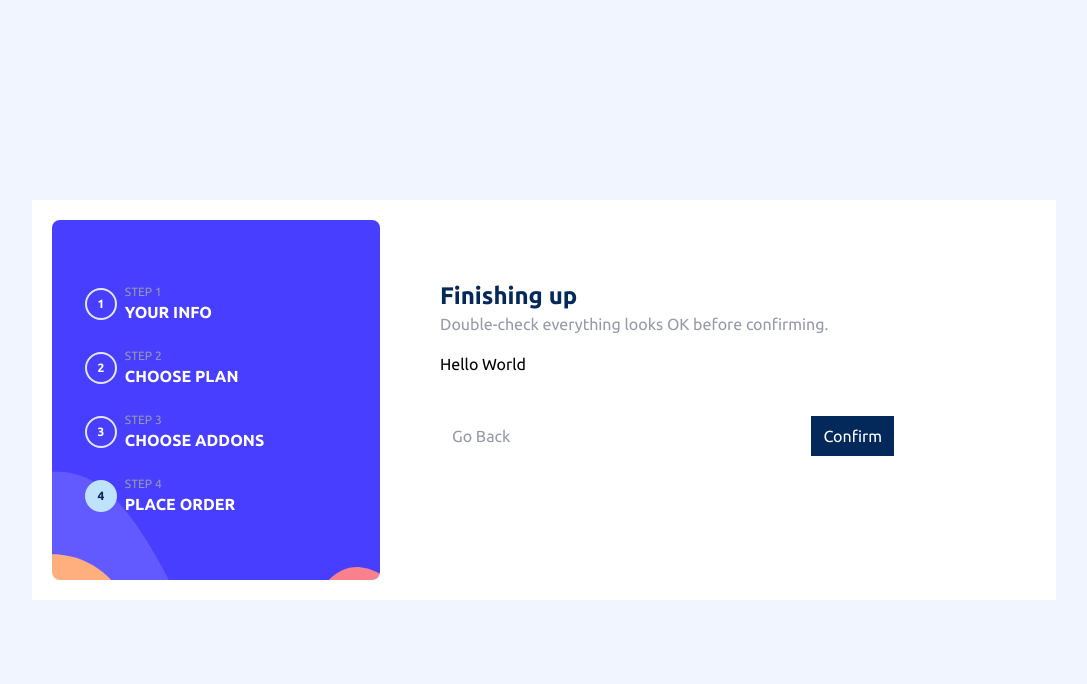
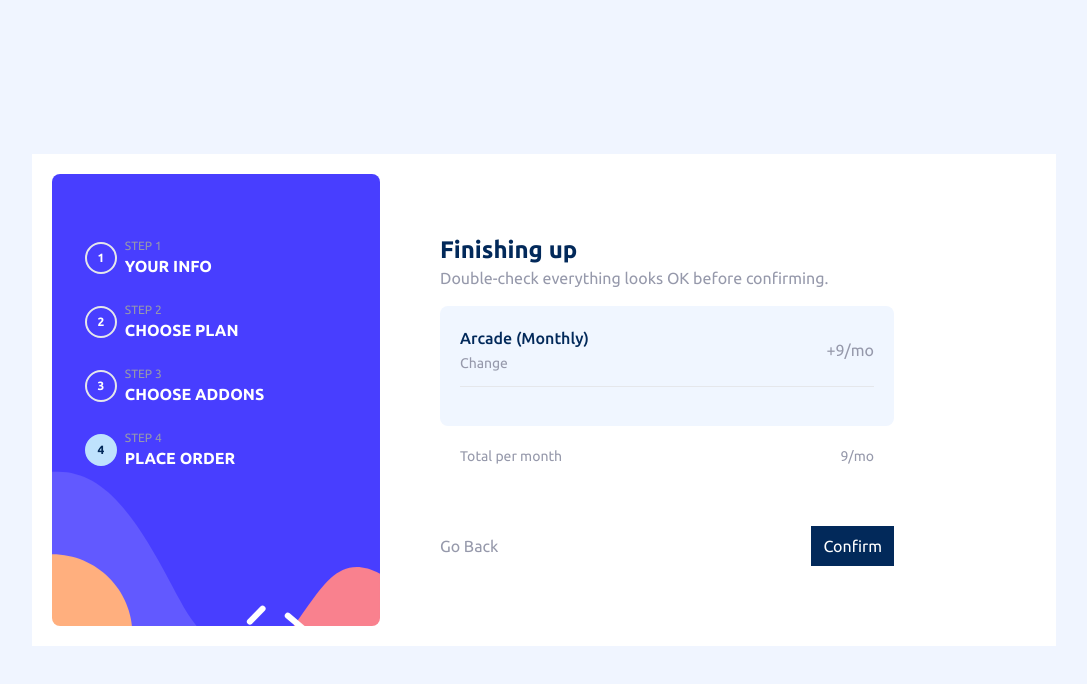
Before and after one commit to herecomesfed/multistep-subscription, a React (Vite) app: page /place-order in a window 1280 px wide. Shown: the top 684 px of the page, without its empty margins (96-1183 px from the left). Built offline with nearby package versions, Linux system fonts and the light colour scheme.

Commit message:
Implemented yearly and monthly payments method

```diff
--- a/src/components/Button.tsx
+++ b/src/components/Button.tsx
@@ -5,7 +5,7 @@ export default function Button({
   hasBg = true,
   onClick,
 }: {
-  children: string;
+  children: string | JSX.Element;
   element?: "a" | "button";
   hasBg?: boolean;
   onClick?: () => void;
@@ -13,8 +13,8 @@ export default function Button({
   const ButtonTag = createElement(
     element === "button" ? "button" : "a",
     {
-      className: `px-3 py-2 ${
-        hasBg ? "bg-marine-blue text-white" : "text-cool-gray"
+      className: `${
+        hasBg ? "bg-marine-blue text-white px-3 py-2" : "text-cool-gray"
       }`,
       onClick: onClick,
     },
--- a/src/components/Switcher.tsx
+++ b/src/components/Switcher.tsx
@@ -1,8 +1,30 @@
+import { useContext } from "react";
+import { contextTypes, DataContext } from "../context/DataContext";
+
 export default function Switcher() {
+  const { billingType, setBillingType, isChecked, setIsChecked } = useContext(
+    DataContext
+  ) as {
+    billingType: contextTypes["billingType"];
+    setBillingType: contextTypes["setBillingType"];
+    isChecked: contextTypes["isChecked"];
+    setIsChecked: contextTypes["setIsChecked"];
+  };
+
+  function handleChangePaymentMethod() {
+    setIsChecked(!isChecked);
+    setBillingType(billingType === "monthly" ? "yearly" : "monthly");
+  }
   return (
     <label className="flex justify-center items-center gap-3 cursor-pointer mt-5 p-3 bg-magnolia rounded-lg">
       <p className="text-marine-blue font-bold">Monthly</p>
-      <input type="checkbox" value="" className="sr-only peer" />
+      <input
+        onChange={handleChangePaymentMethod}
+        type="checkbox"
+        value=""
+        className="sr-only peer"
+        checked={isChecked}
+      />
       <div className="relative w-11 h-6 bg-gray-200 peer-focus:outline-none peer-focus:ring-0 peer-focus:ring-blue-300 dark:peer-focus:ring-blue-800 rounded-full peer dark:bg-gray-700 peer-checked:after:translate-x-full rtl:peer-checked:after:-translate-x-full peer-checked:after:border-white after:content-[''] after:absolute after:top-[2px] after:start-[2px] after:bg-white after:border-gray-300 after:border after:rounded-full after:h-5 after:w-5 after:transition-all dark:border-gray-600 peer-checked:bg-blue-600"></div>
       <p>Yearly</p>
     </label>
--- a/src/context/DataContext.tsx
+++ b/src/context/DataContext.tsx
@@ -12,20 +12,6 @@ export interface plansDataTypes {
   selected: boolean;
 }
 
-// export interface plansType {
-//   plans: plansDataTypes[];
-//   setPlans: plansDataTypes[];
-// }
-
-export interface contextTypes {
-  plans: plansDataTypes[];
-  setPlans: React.Dispatch<React.SetStateAction<plansDataTypes[]>>;
-  selectedPlan: plansDataTypes[];
-  setSelectedPlan: React.Dispatch<React.SetStateAction<plansDataTypes[]>>;
-  data: addonsDataTypes[];
-  setData: React.Dispatch<React.SetStateAction<addonsDataTypes[]>>;
-}
-
 // Addons Types
 export interface addonsDataTypes {
   name: string;
@@ -37,21 +23,56 @@ export interface addonsDataTypes {
   selected: boolean;
 }
 
-// export interface addonsTypes {
-//   data: addonsDataTypes[];
-//   setData: addonsDataTypes[];
+// Pricing Labels Types
+// export interface pricingLabelsTypes {
+//   monthly: {
+//     shortLabel: string;
+//     longLabel: string;
+//   };
+//   yearly: {
+//     shortLabel: string;
+//     longLabel: string;
+//   };
 // }
+
+// Plans Pricing Types for bracket notation
+export interface pricingTypes {
+  monthly: number;
+  yearly: number;
+}
+
+// All Context Props Types
+export interface contextTypes {
+  plans: plansDataTypes[];
+  setPlans: React.Dispatch<React.SetStateAction<plansDataTypes[]>>;
+  selectedPlan: plansDataTypes;
+  data: addonsDataTypes[];
+  setData: React.Dispatch<React.SetStateAction<addonsDataTypes[]>>;
+  selectedAddons: addonsDataTypes[];
+  billingType: string;
+  setBillingType: React.Dispatch<React.SetStateAction<string>>;
+  isChecked: boolean;
+  setIsChecked: React.Dispatch<React.SetStateAction<boolean>>;
+}
 
 const DataContext = createContext<contextTypes | null>(null);
 
 function DataProvider({ children }: { children: ReactNode }) {
   // Plans state for Choose Plans Page
   const [plans, setPlans] = useState(plansData);
-  const [selectedPlan, setSelectedPlan] = useState(
-    plansData.filter((plan) => plan.selected)
-  );
+  const selectedPlan = plans.filter((plan) => plan.selected)[0];
+
   // Addons State for Choose Addons page
   const [data, setData] = useState(addonsData);
+  const selectedAddons = data.filter((addon) => addon.selected);
+
+  // Billing type
+  // 1. Monthly (Default)
+  // 2. Yearly
+
+  const [billingType, setBillingType] = useState("monthly");
+  // BillingType Checkbox Control Value
+  const [isChecked, setIsChecked] = useState(false);
 
   return (
     <DataContext.Provider
@@ -59,9 +80,13 @@ function DataProvider({ children }: { children: ReactNode }) {
         plans,
         setPlans,
         selectedPlan,
-        setSelectedPlan,
         data,
         setData,
+        selectedAddons,
+        billingType,
+        setBillingType,
+        isChecked,
+        setIsChecked,
       }}
     >
       {children}
--- a/src/data.ts
+++ b/src/data.ts
@@ -57,3 +57,26 @@ export const addonsData = [
     selected: false,
   },
 ];
+
+// Pricing Labels Types
+export interface pricingLabelsTypes {
+  monthly: {
+    shortLabel: string;
+    longLabel: string;
+  };
+  yearly: {
+    shortLabel: string;
+    longLabel: string;
+  };
+}
+
+export const pricingLabels = {
+  monthly: {
+    longLabel: "Monthly",
+    shortLabel: "mo",
+  },
+  yearly: {
+    longLabel: "Yearly",
+    shortLabel: "yr",
+  },
+};
--- a/src/pages/Checkout.tsx
+++ b/src/pages/Checkout.tsx
@@ -1,12 +1,88 @@
+import { useContext } from "react";
 import Container from "../components/Container";
 import Heading from "../components/Heading";
+import {
+  DataContext,
+  contextTypes,
+  pricingTypes,
+} from "../context/DataContext";
+import Button from "../components/Button";
+import { useNavigate } from "react-router-dom";
+import { pricingLabels } from "../data";
 
 export default function Checkout() {
+  const { selectedPlan, selectedAddons, billingType } = useContext(
+    DataContext
+  ) as {
+    selectedPlan: contextTypes["selectedPlan"];
+    selectedAddons: contextTypes["selectedAddons"];
+    billingType: contextTypes["billingType"];
+  };
+  // const currentPlan = selectedPlan[0];
+  const navigate = useNavigate();
+
+  // Create Total pricing variable
+  const totalPrice = [
+    selectedPlan.pricing.monthly,
+    ...selectedAddons.map((addon) => addon.pricing.monthly),
+  ].reduce((acc, cur) => acc + cur, 0);
+
   return (
     <>
       <Heading>Finishing up</Heading>
       <p>Double-check everything looks OK before confirming.</p>
-      <Container>Hello World</Container>
+      <Container>
+        <div className="bg-magnolia p-5 rounded-lg">
+          <div className="flex justify-between items-center">
+            <div>
+              <h3 className="font-medium">
+                {selectedPlan.name}{" "}
+                <span>
+                  ({pricingLabels[billingType as keyof pricingTypes].longLabel}
+                </span>
+                )
+              </h3>
+              <Button onClick={() => navigate("/choose-plan")} hasBg={false}>
+                <span className="text-sm">Change</span>
+              </Button>
+            </div>
+            <p>
+              +
+              <span>
+                {selectedPlan.pricing[billingType as keyof pricingTypes]}
+              </span>
+              <span>
+                /{pricingLabels[billingType as keyof pricingTypes].shortLabel}
+              </span>
+            </p>
+          </div>
+          <hr className="h-2 my-3" />
+          <ul data-name="addons">
+            {selectedAddons.length > 0 &&
+              selectedAddons.map((addon) => {
+                return (
+                  <li
+                    key={addon.name}
+                    className="flex justify-between items-center text-sm [&:not(:last-child)]:mb-2"
+                  >
+                    <p>{addon.name}</p>
+                    <p>
+                      +<span>{addon.pricing.monthly}</span>
+                      <span>/mo</span>
+                    </p>
+                  </li>
+                );
+              })}
+          </ul>
+        </div>
+        <div className="flex justify-between items-center text-sm p-5">
+          <p>Total per month</p>
+          <p>
+            {totalPrice}
+            <span>/mo</span>
+          </p>
+        </div>
+      </Container>
     </>
   );
 }
--- a/src/pages/ChooseAddons.tsx
+++ b/src/pages/ChooseAddons.tsx
@@ -3,12 +3,19 @@ import Container from "../components/Container";
 import Heading from "../components/Heading";
 import OptionsContainer from "../components/OptionsContainer";
 
-import { contextTypes, DataContext } from "../context/DataContext";
+import {
+  contextTypes,
+  DataContext,
+  pricingTypes,
+} from "../context/DataContext";
+
+import { pricingLabels, pricingLabelsTypes } from "../data";
 
 export default function ChooseAddons() {
-  const { data, setData } = useContext(DataContext) as {
+  const { data, setData, billingType } = useContext(DataContext) as {
     data: contextTypes["data"];
     setData: contextTypes["setData"];
+    billingType: contextTypes["billingType"];
   };
 
   function handleSelectAddon(name: string) {
@@ -47,7 +54,15 @@ export default function ChooseAddons() {
                   <p>{addon.description}</p>
                 </div>
                 <p>
-                  +<span>{addon.pricing.monthly}</span>/mo
+                  +
+                  <span>
+                    {addon.pricing[billingType as keyof pricingTypes]}
+                  </span>
+                  /{" "}
+                  {
+                    pricingLabels[billingType as keyof pricingLabelsTypes]
+                      .shortLabel
+                  }
                 </p>
               </div>
             </OptionsContainer>
--- a/src/pages/ChoosePlan.tsx
+++ b/src/pages/ChoosePlan.tsx
@@ -7,17 +7,18 @@ import {
   DataContext,
   contextTypes,
   plansDataTypes,
+  pricingTypes,
 } from "../context/DataContext";
+import { pricingLabels, pricingLabelsTypes } from "../data";
 
 export default function ChoosePlan() {
-  const { plans, setPlans, setSelectedPlan } = useContext(DataContext) as {
+  const { plans, setPlans, billingType } = useContext(DataContext) as {
     plans: contextTypes["plans"];
     setPlans: contextTypes["setPlans"];
-    setSelectedPlan: contextTypes["setSelectedPlan"];
+    billingType: contextTypes["billingType"];
   };
 
   function handleSelectPlan(name: string) {
-    console.log("Hello");
     const updatedPlans = plans.map((plan) => {
       if (plan.name === name) {
         return { ...plan, selected: true };
@@ -26,7 +27,6 @@ export default function ChoosePlan() {
     });
     console.log(updatedPlans);
     setPlans(updatedPlans);
-    setSelectedPlan(updatedPlans.filter((plan) => plan.selected));
   }
   return (
     <>
@@ -51,7 +51,11 @@ export default function ChoosePlan() {
                     <div>
                       <h3 className="font-[500] col-2">{plan.name}</h3>
                       <p className="col-start-2">
-                        $ {plan.pricing.monthly} / mo
+                        $ {plan.pricing[billingType as keyof pricingTypes]}/{" "}
+                        {
+                          pricingLabels[billingType as keyof pricingLabelsTypes]
+                            .shortLabel
+                        }
                       </p>
                     </div>
                   </div>
```
